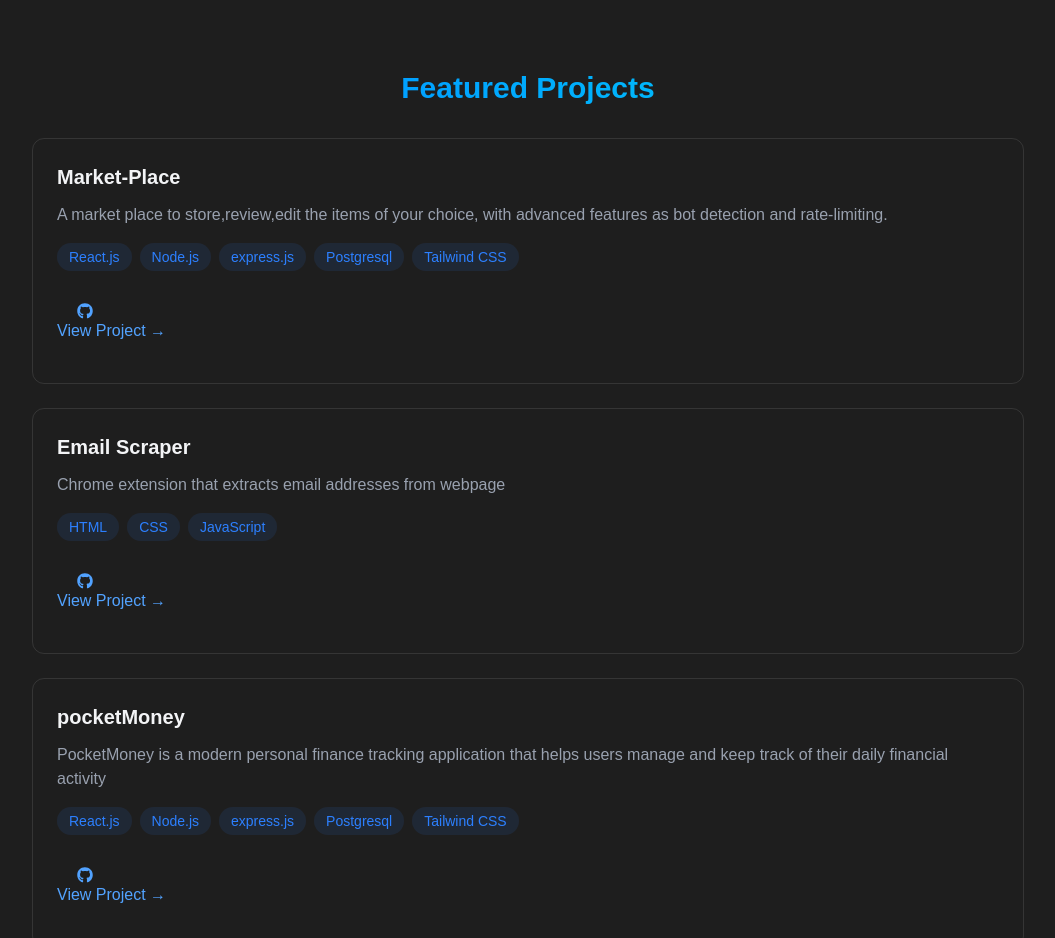
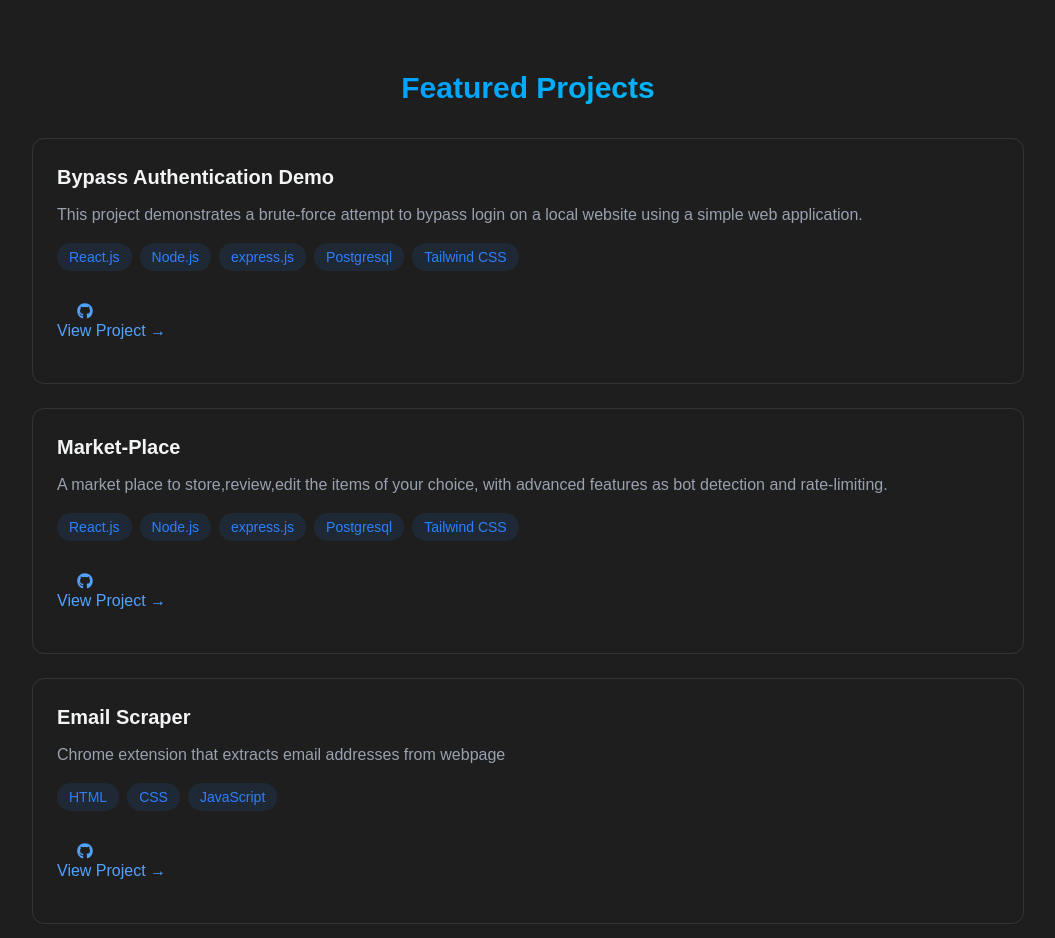
Before and after one commit to bikash451/Portfolio, a React (Vite) app: page / in a window 1280 px wide. Shown: the part 1620-2558 px from the top of the page, without its empty margins (112-1167 px from the left). Built offline with nearby package versions, Linux system fonts and the light colour scheme.

Commit message:
Update Projects section

```diff
--- a/src/components/sections/Projects.jsx
+++ b/src/components/sections/Projects.jsx
@@ -13,6 +13,35 @@ export const Projects = () => {
                 <h2 className="text-3xl font-bold text-center mb-8 bg-gradient-to-r from-blue-500 to-cyan-400 bg-clip-text text-transparent">Featured Projects</h2>
 
                 <div className="grid grid-cols-1 md:grid-cols-1 gap-6">
+
+  <div className="rounded-xl p-6 border border-white/10 hover:-translate-y-1 transition-all hover:border-blue-500/30 hover:shadow-[0_5px_20px_rgba(59,130,246,0.3)]">
+    <h3 className="text-xl font-bold mb-3">Bypass Authentication Demo</h3>
+    <p className="text-gray-400 mb-4">
+        This project demonstrates a brute-force attempt to bypass login on a local website using a simple web application.
+    </p>
+    <div className="flex flex-wrap gap-2 mb-4">
+      {["React.js", "Node.js", "express.js", "Postgresql","Tailwind CSS"].map((tech, index) => (
+        <span
+          key={index}
+          className="bg-blue-500/10 text-blue-500 py-1 px-3 rounded-full text-sm hover:shadow-[0_5px_10px_rgba(59,130,246,0.4)]"
+        >
+          {tech}
+        </span>
+      ))}
+    </div>
+    <div className="flex justify-between items-center">
+    <a
+       target="blank" href="https://github.com/bikash451/Bypass-Authentication"
+        className="text-blue-400 hover:text-blue-300 transition-colors my-4"
+    > <FaGithub className="ml-5"/>
+
+        View Project →
+    </a>
+</div>
+
+
+  </div>
+
   <div className="rounded-xl p-6 border border-white/10 hover:-translate-y-1 transition-all hover:border-blue-500/30 hover:shadow-[0_5px_20px_rgba(59,130,246,0.3)]">
     <h3 className="text-xl font-bold mb-3">Market-Place</h3>
     <p className="text-gray-400 mb-4">
```
